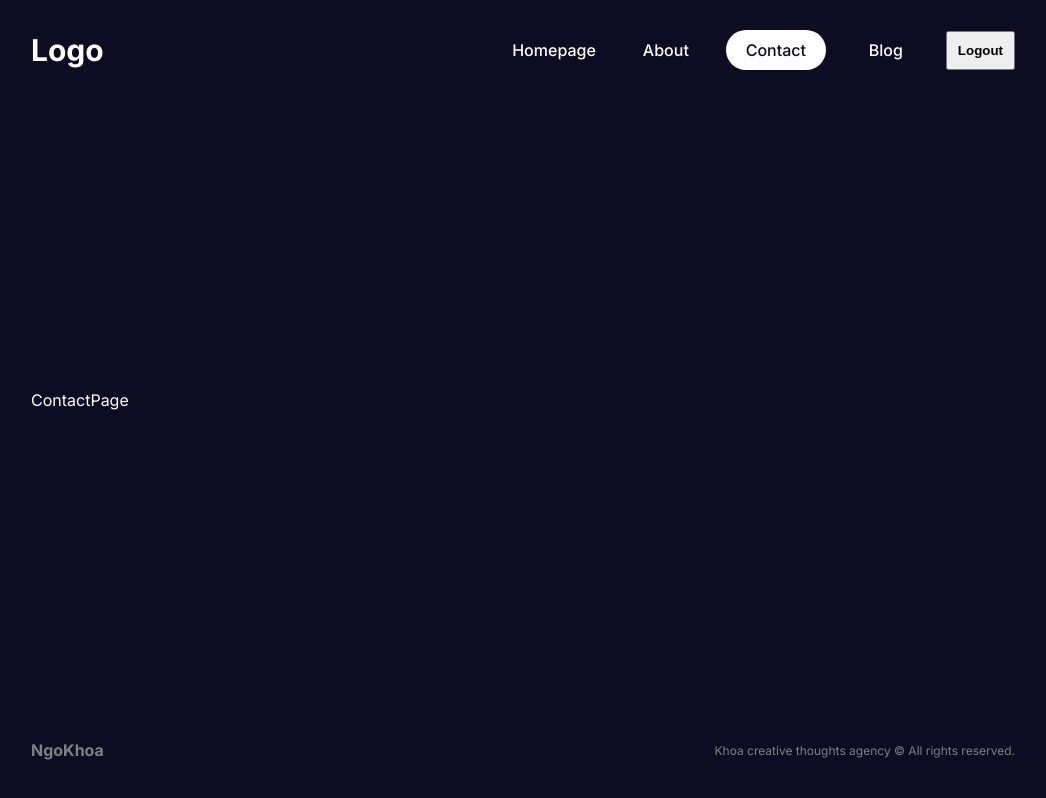
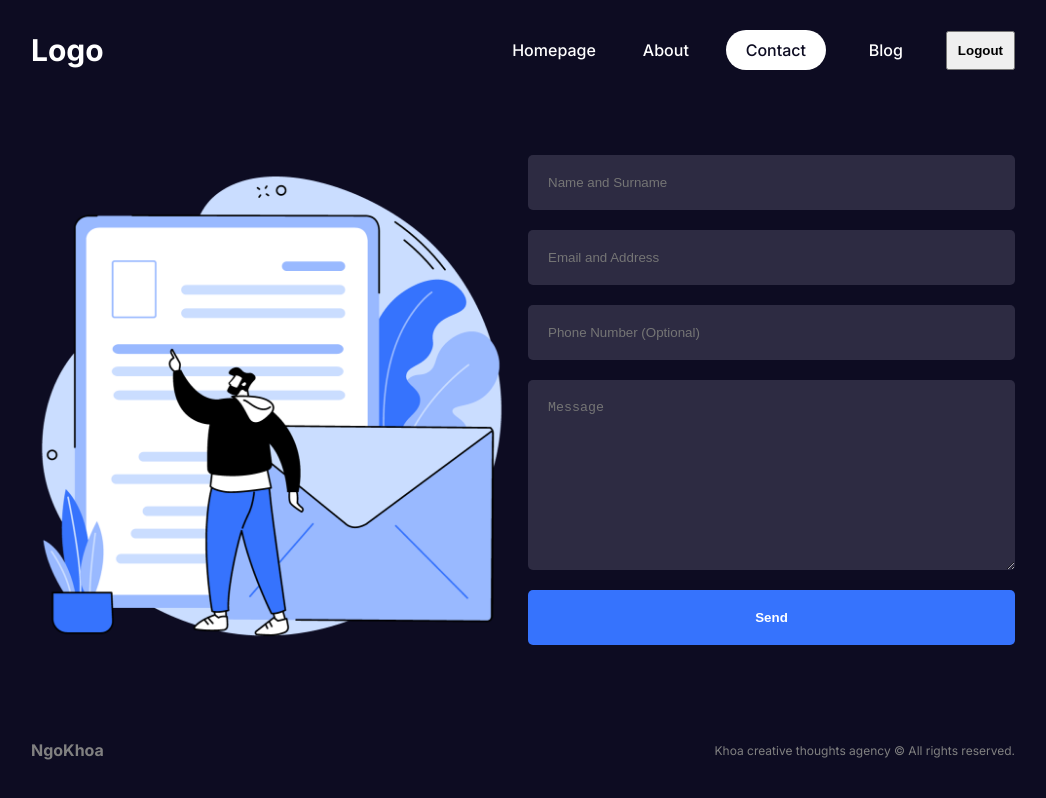
Before and after one commit to NgoTanKhoa21042001/nextjs14-lamdadev, a Next.js app: page /contact in a window 1280 px wide. Shown: the whole page, without its empty margins (117-1163 px from the left). Built offline with nearby package versions, Linux system fonts and the light colour scheme.

Commit message:
contact page

```diff
--- /dev/null
+++ b/src/app/contact/contact.module.css
@@ -0,0 +1,42 @@
+.container {
+  display: flex;
+  align-items: center;
+  gap: 10px;
+}
+
+.imgContainer {
+  flex: 1;
+  position: relative;
+  height: 500px;
+}
+.img {
+  object-fit: contain;
+}
+.formContainer {
+  flex: 1;
+}
+.form {
+  display: flex;
+  flex-direction: column;
+  gap: 20px;
+}
+
+.form input,
+.form textarea {
+  padding: 20px;
+  border-radius: 5px;
+  border: none;
+  outline: none;
+  background-color: var(--bgSoft);
+  color: var(--text);
+}
+
+.form button {
+  padding: 20px;
+  background-color: var(--btn);
+  color: var(--text);
+  font-weight: bold;
+  border: none;
+  cursor: pointer;
+  border-radius: 5px;
+}
--- a/src/app/contact/page.jsx
+++ b/src/app/contact/page.jsx
@@ -1,7 +1,30 @@
 import React from "react";
+import styles from "./contact.module.css";
+import Image from "next/image";
+const ContactPage = () => {
+  return (
+    <div className={styles.container}>
+      <div className={styles.imgContainer}>
+        <Image src="/contact.png" alt="" fill className={styles.img} />
+      </div>
+      <div className={styles.formContainer}>
+        <form action="" className={styles.form}>
+          <input type="text" placeholder="Name and Surname" />
+          <input type="text" placeholder="Email and Address" />
 
-const ContactPage = () => {
-  return <div>ContactPage</div>;
+          <input type="text" placeholder="Phone Number (Optional)" />
+          <textarea
+            name=""
+            id=""
+            cols="30"
+            rows="10"
+            placeholder="Message"
+          ></textarea>
+          <button>Send</button>
+        </form>
+      </div>
+    </div>
+  );
 };
 
 export default ContactPage;
```
